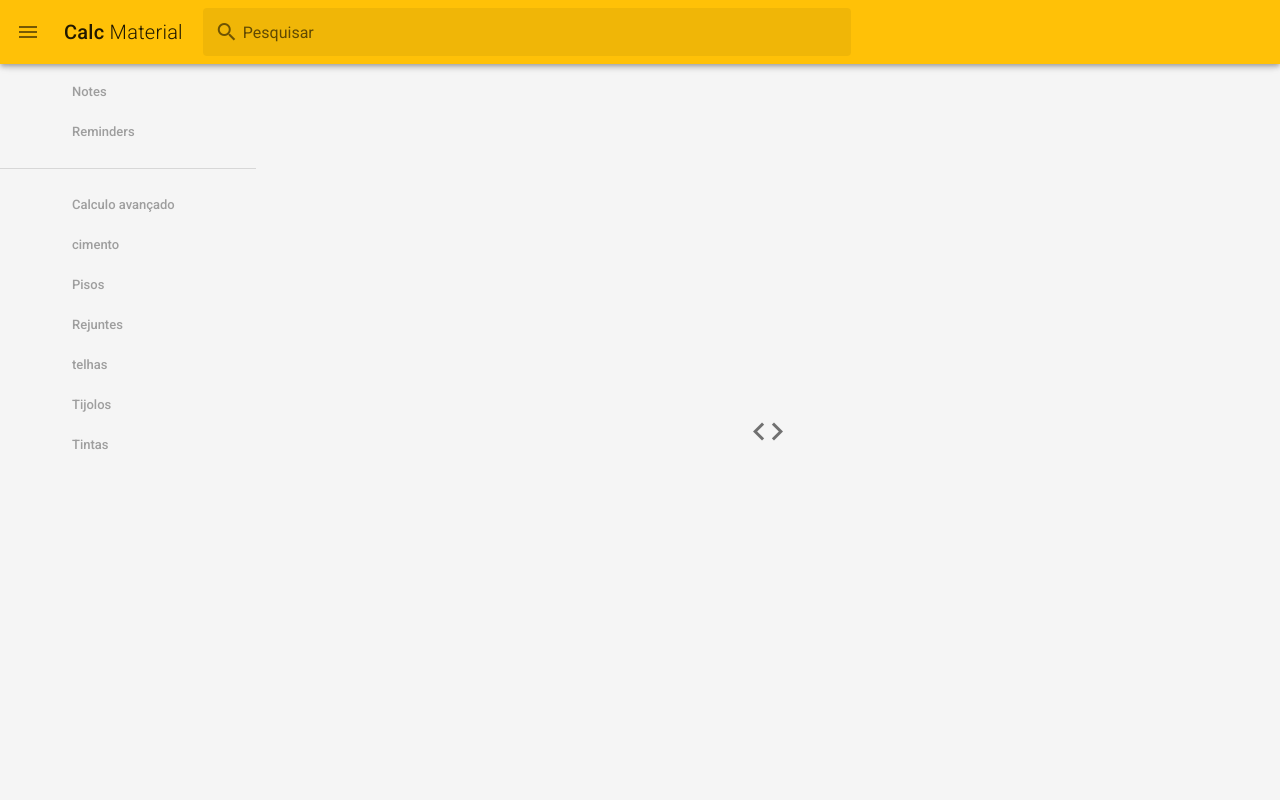
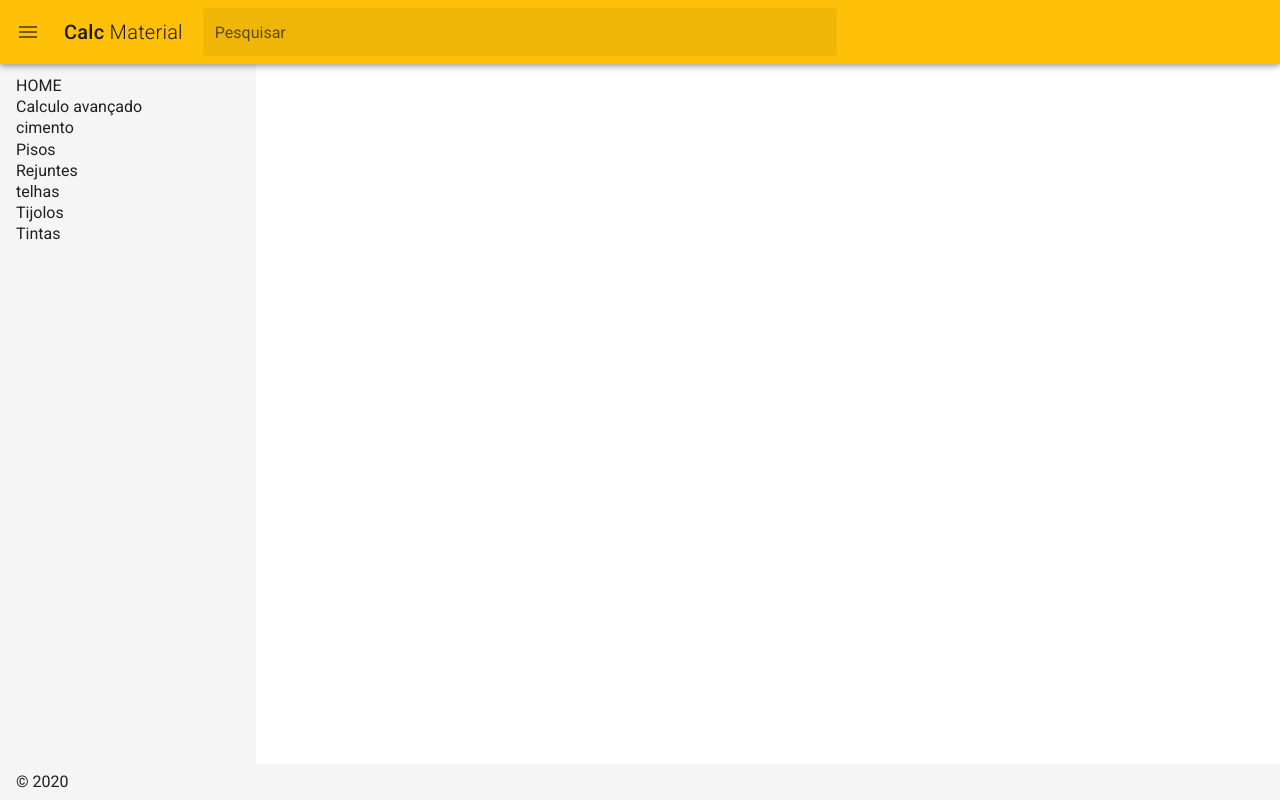
Before and after one commit to Welves-de-Paula/calc-material, a Nuxt app: page / in a window 1280 px wide. Built offline with nearby package versions, Linux system fonts and the light colour scheme.

Commit message:
layout novo 2°

```diff
--- /dev/null
+++ b/components/menu/MainMenu.vue
@@ -0,0 +1,24 @@
+<template>
+  <v-list-item>
+            <v-list-item-content>
+                <v-list-item-title @click="$router.push('/HOME')">HOME</v-list-item-title>
+                <v-list-item-title @click="$router.push('/calc')">Calculo avançado</v-list-item-title>
+                <v-list-item-title @click="$router.push('/cimento')">cimento</v-list-item-title>
+                <v-list-item-title @click="$router.push('/pisos')">Pisos</v-list-item-title>
+                <v-list-item-title @click="$router.push('/rejunte')">Rejuntes</v-list-item-title>
+                <v-list-item-title @click="$router.push('/telhas')">telhas</v-list-item-title>
+                <v-list-item-title @click="$router.push('/tijolos')"> Tijolos</v-list-item-title>
+                <v-list-item-title @click="$router.push('/Tintas')">Tintas</v-list-item-title>
+            </v-list-item-content>
+        </v-list-item>
+</template>
+
+<script>
+export default {
+
+}
+</script>
+
+<style>
+
+</style>
--- a/layouts/default copy.vue
+++ /dev/null
@@ -1,57 +0,0 @@
-<template>
-<v-app>
-    <v-app-bar color="light-green accent-3" :clipped-left="clipped" fixed app>
-        <v-toolbar-title v-text="title" />
-        <v-spacer />
-        <v-row>
-            <v-tabs background-color="light-green accent-3">
-                <v-tab @click="$router.push('/HOME')">HOME</v-tab>
-                <v-tab @click="$router.push('/calc')">Calculo avançado</v-tab>
-                <v-tab @click="$router.push('/cimento')">cimento</v-tab>
-                <v-tab @click="$router.push('/pisos')">Pisos</v-tab>
-                <v-tab @click="$router.push('/rejunte')">Rejuntes</v-tab>
-                <v-tab @click="$router.push('/telhas')">telhas</v-tab>
-                <v-tab @click="$router.push('/tijolos')">Tijolos</v-tab>
-                <v-tab @click="$router.push('/Tintas')">Tintas</v-tab>
-            </v-tabs>
-        </v-row>
-    </v-app-bar>
-
-    <v-content>
-        <v-container>
-            <nuxt />
-        </v-container>
-    </v-content>
-
-    <v-footer :fixed="fixed" app>
-        <span>&copy; {{ new Date().getFullYear() }}</span>
-    </v-footer>
-</v-app>
-</template>
-
-<script>
-export default {
-    data() {
-        return {
-            clipped: false,
-            drawer: false,
-            fixed: false,
-            items: [{
-                    icon: "mdi-apps",
-                    title: "Welcome",
-                    to: "/"
-                },
-                {
-                    icon: "mdi-chart-bubble",
-                    title: "Inspire",
-                    to: "/inspire"
-                }
-            ],
-            miniVariant: false,
-            right: true,
-            rightDrawer: false,
-            title: "Calc"
-        };
-    }
-};
-</script>
--- a/layouts/default.vue
+++ b/layouts/default.vue
@@ -3,109 +3,42 @@
     <v-app-bar app clipped-left color="amber">
         <v-app-bar-nav-icon @click="drawer = !drawer"></v-app-bar-nav-icon>
         <span class="title ml-3 mr-5">Calc&nbsp;<span class="font-weight-light">Material</span></span>
-        <v-text-field solo-inverted flat hide-details label="Pesquisar" prepend-inner-icon="mdi-magnify"></v-text-field>
+        <v-text-field solo-inverted flat hide-details label="Pesquisar"></v-text-field>
 
         <v-spacer></v-spacer>
     </v-app-bar>
 
     <v-navigation-drawer v-model="drawer" app clipped color="grey lighten-4">
-        <v-list dense class="grey lighten-4">
-            <template v-for="(item, i) in items">
-                <v-row v-if="item.heading" :key="i" align="center">
-                    <v-col cols="6">
-                        <v-subheader v-if="item.heading">
-                            {{ item.heading }}
-                        </v-subheader>
-                    </v-col>
-                    <v-col cols="6" class="text-right">
-                        <v-btn small text>edit</v-btn>
-                    </v-col>
-                </v-row>
-                <v-divider v-else-if="item.divider" :key="i" dark class="my-4"></v-divider>
-                <v-list-item v-else :key="i" link>
-                    <v-list-item-action>
-                        <v-icon>{{ item.icon }}</v-icon>
-                    </v-list-item-action>
-                    <v-list-item-content>
-                        <v-list-item-title class="grey--text">
-                            {{ item.text }}
-                        </v-list-item-title>
-                    </v-list-item-content>
-                </v-list-item>
-            </template>
-        </v-list>
+        <main-menu ref="MainMenu" />
     </v-navigation-drawer>
 
-    <v-main>
-        <v-container fluid class="grey lighten-4 fill-height">
-            <v-row justify="center" align="center">
-                <v-col class="shrink">
-                    <v-tooltip right>
-                        <template v-slot:activator="{ on }">
-                            <v-btn :href="source" icon large target="_blank" v-on="on">
-                                <v-icon large>mdi-code-tags</v-icon>
-                            </v-btn>
-                        </template>
-                        <span>Source</span>
-                    </v-tooltip>
-                </v-col>
-            </v-row>
+    <v-content>
+        <v-container>
+            <nuxt />
         </v-container>
-    </v-main>
+    </v-content>
+
+    <v-footer :fixed="fixed" app>
+        <span>&copy; {{ new Date().getFullYear() }}</span>
+    </v-footer>
 </v-app>
 </template>
 
 <script>
+import MainMenu from "~/components/menu/MainMenu"
 export default {
+
+    components: {
+        MainMenu
+
+    },
+
     props: {
         source: String,
     },
     data: () => ({
         drawer: null,
-        items: [{
-                // icon: 'lightbulb_outline',
-                text: 'Notes'
-            },
-            {
-                // icon: 'touch_app',
-                text: 'Reminders'
-            },
-            {
-                divider: true
-            },
 
-            {
-                // icon: 'add',
-                text: 'Calculo avançado'
-            },
-
-
-            {
-                // icon: 'delete',
-                text: 'cimento'
-            },
-
-            {
-                // icon: 'settings',
-                text: 'Pisos'
-            },
-            {
-                // icon: 'chat_bubble',
-                text: 'Rejuntes'
-            },
-            {
-                // icon: 'help',
-                text: 'telhas'
-            },
-            {
-                // icon: 'phonelink',
-                text: 'Tijolos'
-            },
-            {
-                // icon: 'keyboard',
-                text: 'Tintas'
-            },
-        ],
     }),
 }
 </script>
```
